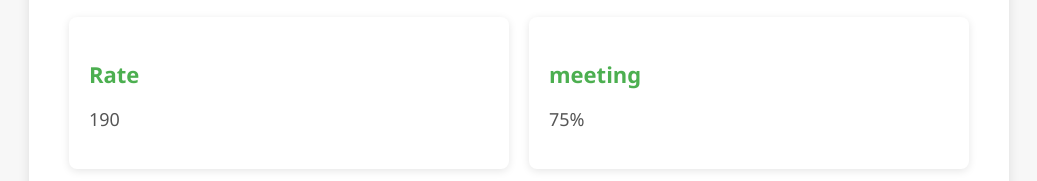
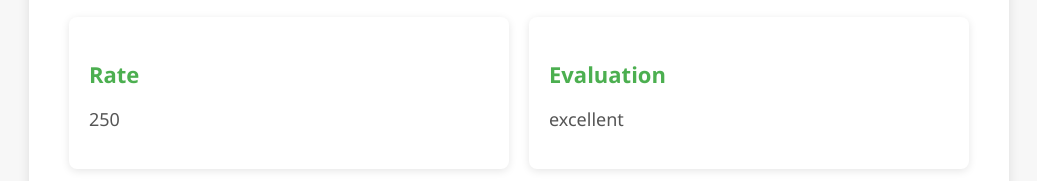
Before and after one commit to khalid-it-ctrl/aa, a plain HTML site: page index.html in a window 1280 px wide. Shown: the part 241-422 px from the top of the page, without its empty margins (121-1158 px from the left). Drawn offline with Linux system fonts and the light colour scheme.

Commit message:
Update index.html

```diff
--- a/index.html
+++ b/index.html
@@ -84,11 +84,11 @@ phone📞: 01281529223
     <div class="info-container">
         <div class="info-box">
             <h3>Rate </h3>
-            <p>190</p>
+            <p>250</p>
         </div>
         <div class="info-box">
-            <h3>meeting</h3>
-            <p>75%</p>
+            <h3>Evaluation</h3>
+            <p>excellent</p>
         </div>
     </div>
 </div>
```
